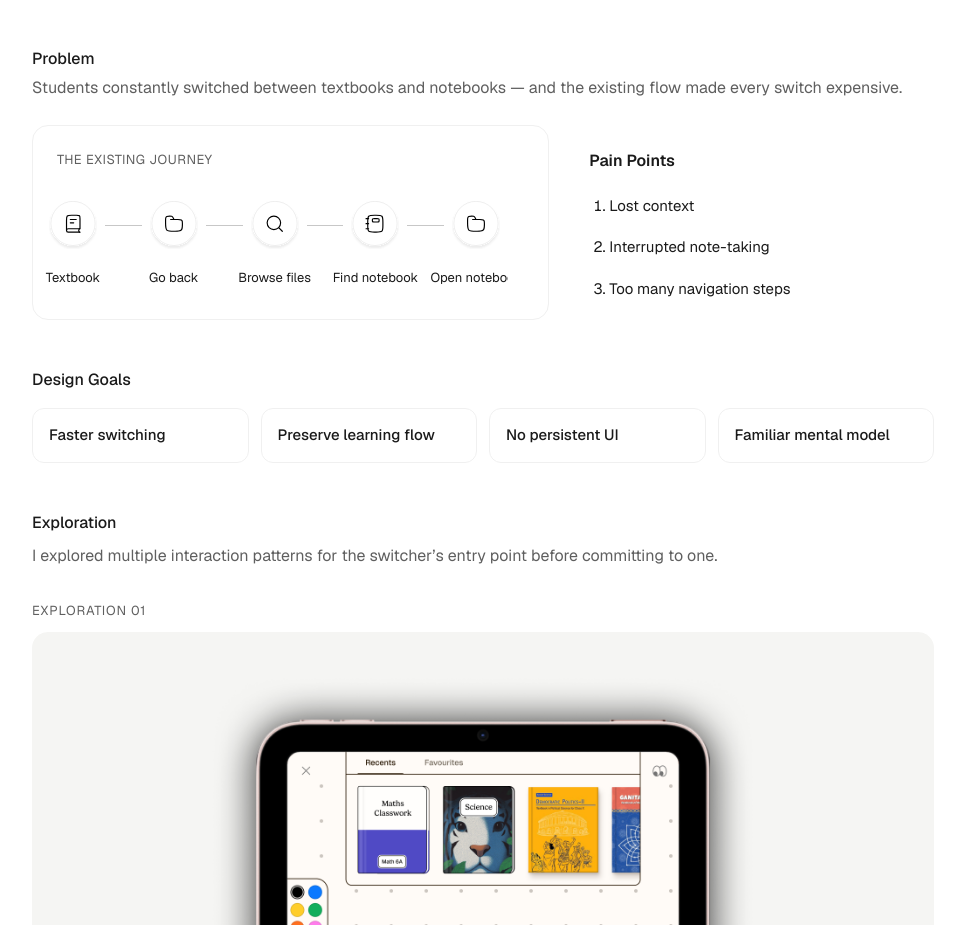
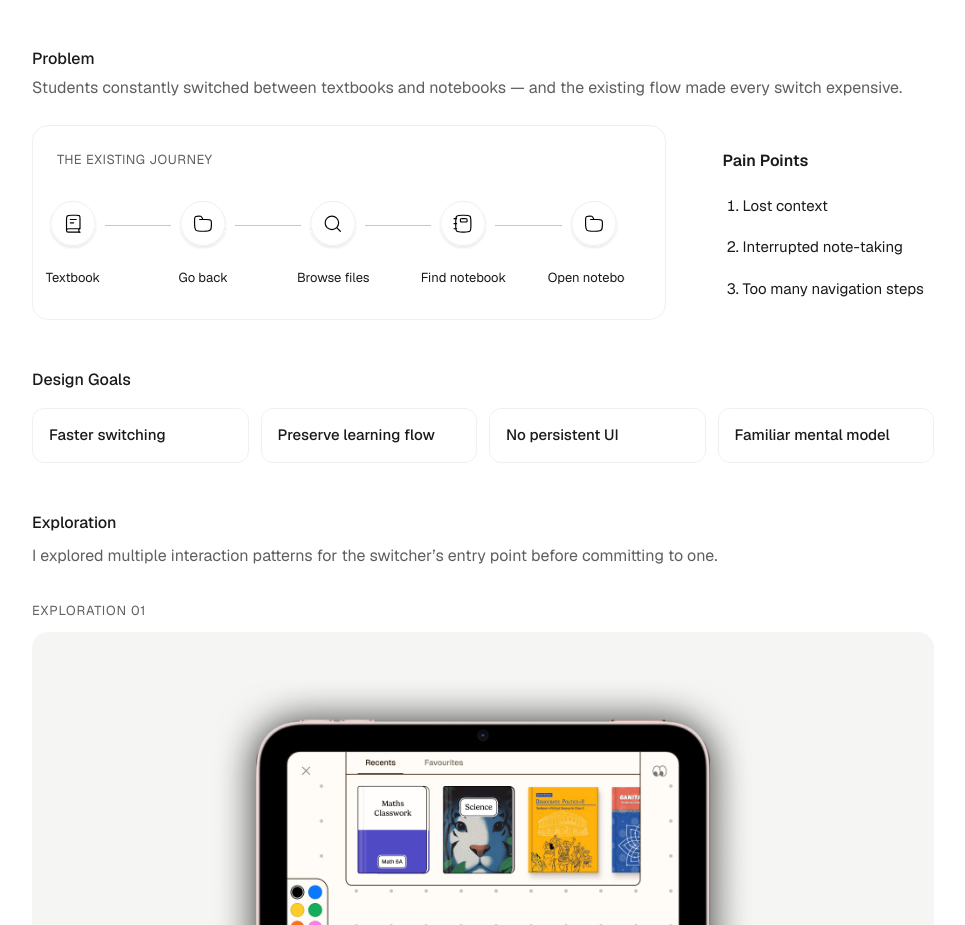
Before and after one commit to aditishinde304/my-portfolio, a Next.js app: page /work/superrbook in a window 1280 px wide. Shown: the part 2540-3465 px from the top of the page, without its empty margins (273-1238 px from the left). Built offline with nearby package versions, Linux system fonts and the light colour scheme; a web font is replaced by a local one.

Commit message:
Widen journey card, push Pain Points further right
Co-Authored-By: Claude Sonnet 5 <noreply@anthropic.com>

```diff
--- a/app/work/superrbook/page.tsx
+++ b/app/work/superrbook/page.tsx
@@ -266,7 +266,7 @@ export default function SuperrbookCaseStudy() {
               <p className="text-[16px] leading-relaxed mb-6" style={{ color: "var(--muted)" }}>
                 Students constantly switched between textbooks and notebooks &mdash; and the existing flow made every switch expensive.
               </p>
-              <div className="grid grid-cols-1 md:grid-cols-[1.5fr_1fr] gap-10 items-start">
+              <div className="grid grid-cols-1 md:grid-cols-[2.1fr_0.7fr] gap-14 items-start">
                 <div
                   className="rounded-2xl p-6"
                   style={{ background: "var(--background)", border: "1px solid var(--border)" }}
```
